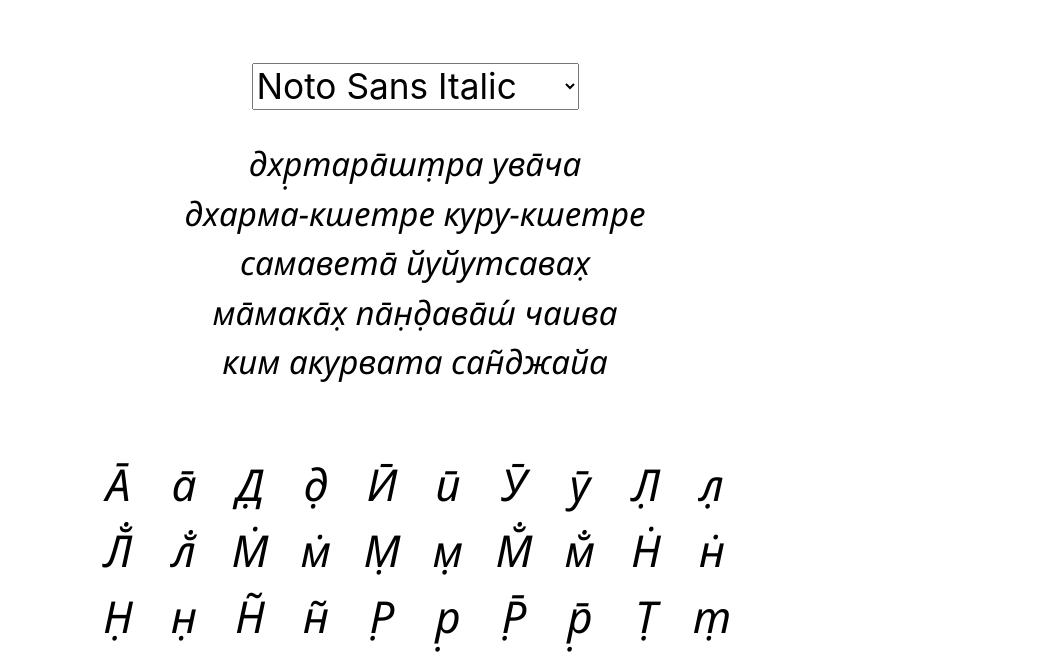
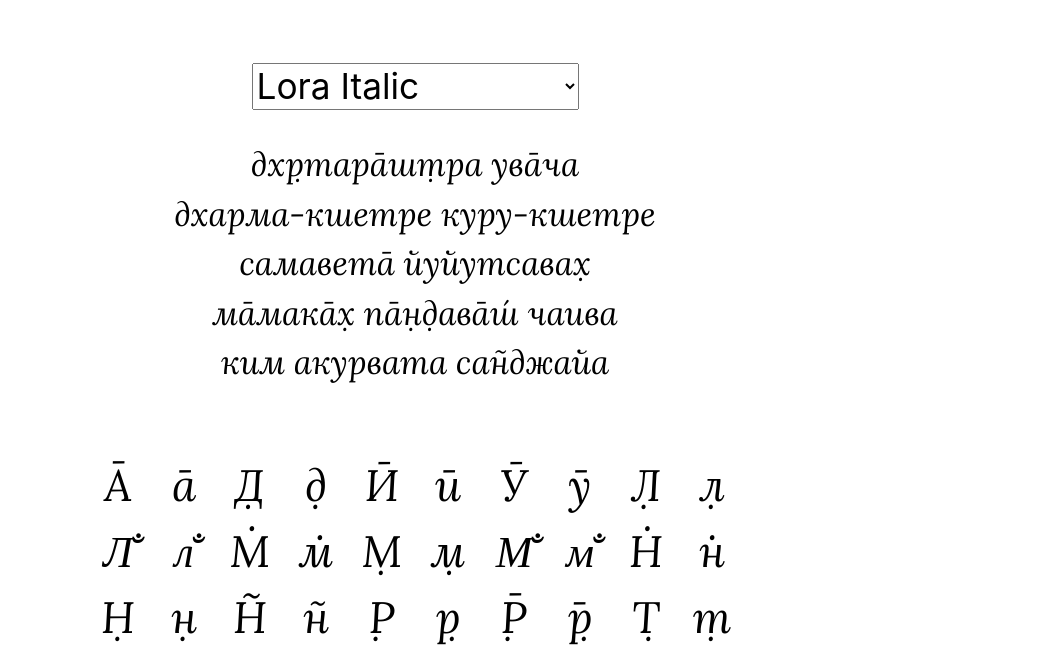
Before and after one commit to krishnized/fonts, a website: page index.html in a window 1280 px wide. Shown: the part 172-824 px from the top of the page, without its empty margins (225-1280 px from the left). Drawn offline with nearby package versions, Linux system fonts and the light colour scheme; files whose address does not match are found by name.

Commit message:
Persist font

```diff
--- a/index.html
+++ b/index.html
@@ -187,8 +187,16 @@
 <option class="noto regular" value="noto regular">Noto Serif Regular</option>
 <option class="noto italic" value="noto italic">Noto Serif Italic</option>
 <option class="noto bold" value="noto bold">Noto Serif Bold</option>
-<option class="notosans italic" value="notosans italic" selected>Noto Sans Italic</option>
+<option class="notosans italic" value="notosans italic">Noto Sans Italic</option>
 </select>
+<script>
+  // persist font
+  let selected = localStorage.getItem('selected-font')
+  if (selected) select.querySelector(`[value="${selected}"]`)?.setAttribute('selected', true)
+  select.addEventListener('change', e => {
+    localStorage.setItem('selected-font', select.value)
+  })
+</script>
 </h2>
 
 <section id="preview" class="">
```
Also changed, not shown: Noto/NotoSerif-Italic.otf, 2 other files.
